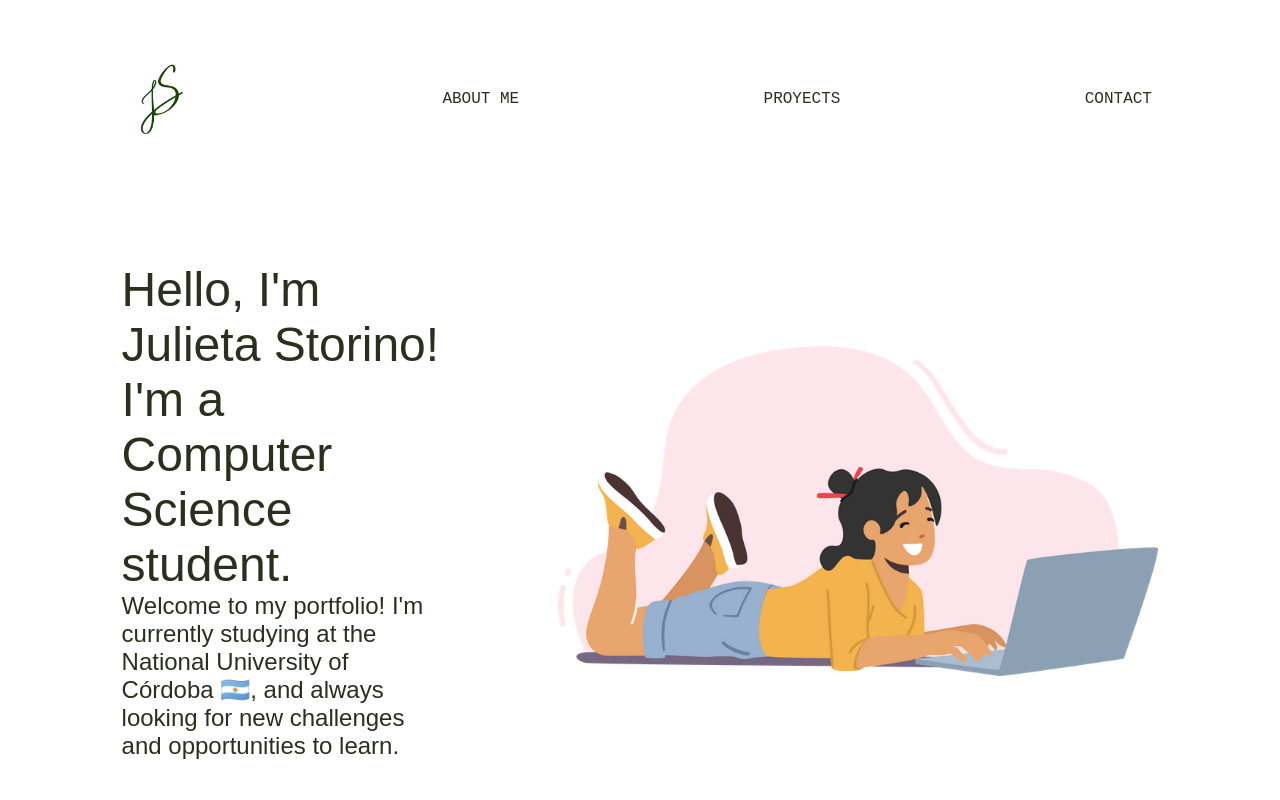
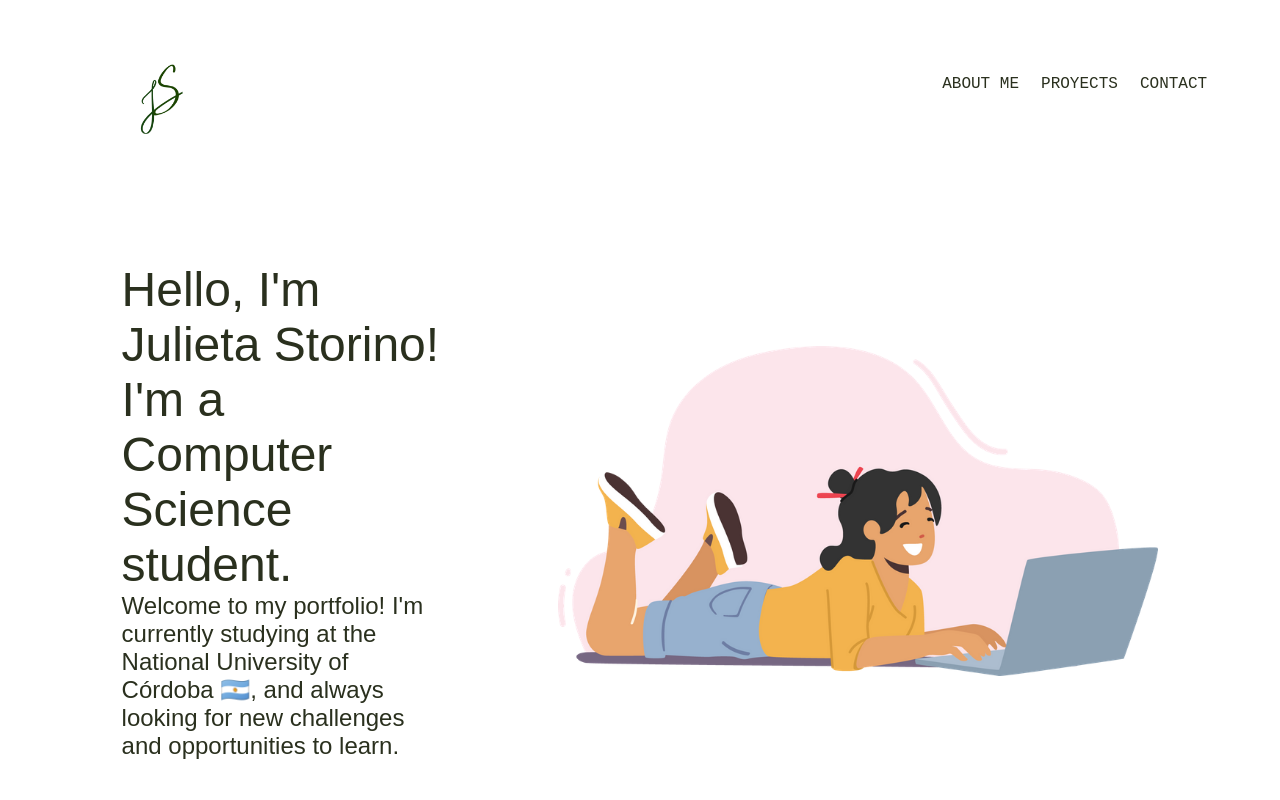
Before and after one commit to JulietaStorino/MyWebsite, a React (Vite) app: page / in a window 1280 px wide. Shown: the top 800 px of the page. Built offline with nearby package versions, Linux system fonts and the light colour scheme.

Commit message:
navbar redirection and header structure change

```diff
--- a/package.json
+++ b/package.json
@@ -10,10 +10,12 @@
     "preview": "vite preview"
   },
   "dependencies": {
+    "jquery": "^3.7.1",
     "react": "^18.3.1",
     "react-dom": "^18.3.1"
   },
   "devDependencies": {
+    "@types/jquery": "^3.5.30",
     "@types/react": "^18.3.3",
     "@types/react-dom": "^18.3.0",
     "@vitejs/plugin-react": "^4.3.1",
--- a/src/AboutMe.jsx
+++ b/src/AboutMe.jsx
@@ -1,7 +1,7 @@
 
 function AboutMe(){
     return(
-        <div className="AboutMe">
+        <div className="AboutMe" id="AboutMe">
             <h1 className="AboutMe-text">
                 <span> Hello, I'm Julieta Storino! <br /> I'm a Computer Science student. <br /> </span>
                 Welcome to my portfolio! I'm currently studying at the National University of Córdoba 🇦🇷,
--- a/src/Contact.jsx
+++ b/src/Contact.jsx
@@ -3,7 +3,7 @@ function Contact() {
 
 
     return (
-        <div className="Contact">
+        <div id="ContactMe" className="Contact">
             <h1>
                 <span>Contact</span>
                 <br/>
--- a/src/Header.jsx
+++ b/src/Header.jsx
@@ -1,14 +1,16 @@
 
 function Header() {
   return (
-    <nav className="nav">
-      <ul className="nav-list">
-        <li><img className="nav-img" src="/logo.png" alt="logo"></img></li>
-        <li><a className="nav-item"  href="#">ABOUT&nbsp;ME</a></li>
-        <li><a className="nav-item" href="#">PROYECTS</a></li>
-        <li><a className="nav-item" href="#">CONTACT</a></li>
-      </ul>
-    </nav>
+    <header>
+      <div className="wrapper">
+        <img className="logo" src="/logo.png" alt="logo"></img>
+        <nav>
+          <a className="nav-item"  href="#AboutMe">ABOUT&nbsp;ME</a>
+          <a className="nav-item" href="#MyProyects">PROYECTS</a>
+          <a className="nav-item" href="#ContactMe">CONTACT</a>
+        </nav>
+      </div>
+    </header>
   );
 }
 
--- a/src/Proyects.jsx
+++ b/src/Proyects.jsx
@@ -23,7 +23,7 @@ Card.propTypes = {
 
 function Proyects() {
   return (
-    <div className="Proyects">
+    <div className="Proyects" id="MyProyects">
       <h1><span>Proyects</span><br/>A selection of stuff I've Built</h1>
       <div className="cards">
         <Card img="https://pngimg.es/d/dog_PNG2449.png" alt="Little diggie that looks like negrita" title="Nigga card" text="In process"/>
--- a/src/index.css
+++ b/src/index.css
@@ -26,9 +26,10 @@ span {
 
 /* Header */
 
-.nav{
+header {
   width: full;
   height: full;
+  overflow: hidden;
   padding-top: 5%;
   padding-left: 10%;
   padding-right: 10%;
@@ -36,34 +37,50 @@ span {
   background-color: rgb(255, 255, 255);
 }
 
-.nav .nav-img{
+.wraper {
+  width: 90%;
+  max-width: 1000px;
+  overflow: hidden;
+}
+
+header .logo {
   height: 70px;
   width: auto;
+  float: left;
 }
 
-.nav .nav-item{
+header nav{
+  float: right;
+  display: flex;
+  flex-direction: row;
+}
+
+header nav a{
   color: rgb(42, 48, 30);
   font-family: "Martian Mono", monospace;
   font-size:100%;
   cursor: pointer;
-  text-decoration: inherit;
+  text-decoration: none;
+  line-height: normal;
+  padding: 5%;
+  -webkit-transition:all 500ms ease;
+  -o-transition: all 500ms ease;
+  transition: all 500ms ease;
 }
 
-.nav-list{
-  display: flex;
-  align-items: center;
-  justify-content: space-between;
-  list-style-type: none;
-}
-
-.nav-item, .nav-img{
-  display: flex;
-}
-
-.nav-item:hover {
+header .nav-item:hover {
   font-size: 1.1rem;
   color: rgb(32, 90, 50);
   transition: color ease-in-out;
+}
+
+.header2 {
+  position: fixed;
+  height: 100px;
+}
+
+.header2 nav {
+  line-height: 100px;
 }
 
 /* Main */
```
Also changed, not shown: 1 other file (tests, documents, lock files or other folders).
